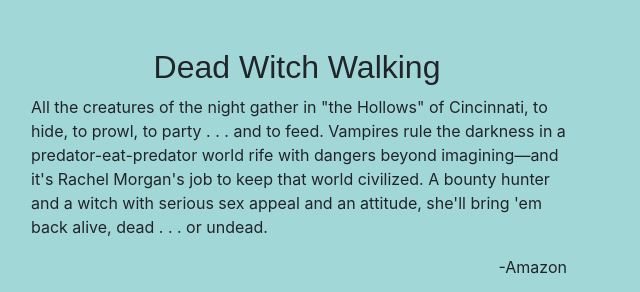
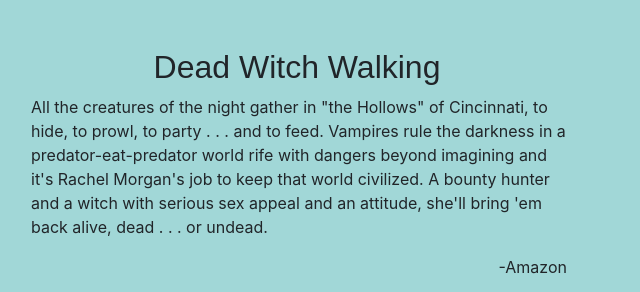
Before and after one commit to Jadaniels/CITPT_417_60_Group_1_Project, a plain HTML site: page src/main2c.html in a window 1280 px wide. Shown: the part 812-1104 px from the top of the page, 628-1268 px from the left. Drawn offline with Linux system fonts and the light colour scheme.

Commit message:
Update main2c.html

```diff
--- a/src/main2c.html
+++ b/src/main2c.html
@@ -84,7 +84,7 @@
                                 All the creatures of the night gather in "the Hollows" of Cincinnati,
                                 to hide, to prowl, to party . . . and to feed.
                                 Vampires rule the darkness in a predator-eat-predator world rife with
-                                dangers beyond imagining—and it's Rachel Morgan's job to keep that
+                                dangers beyond imagining and it's Rachel Morgan's job to keep that
                                 world civilized.
                                 A bounty hunter and a witch with serious sex appeal and an attitude,
                                 she'll bring 'em back alive, dead . . . or undead.
```
